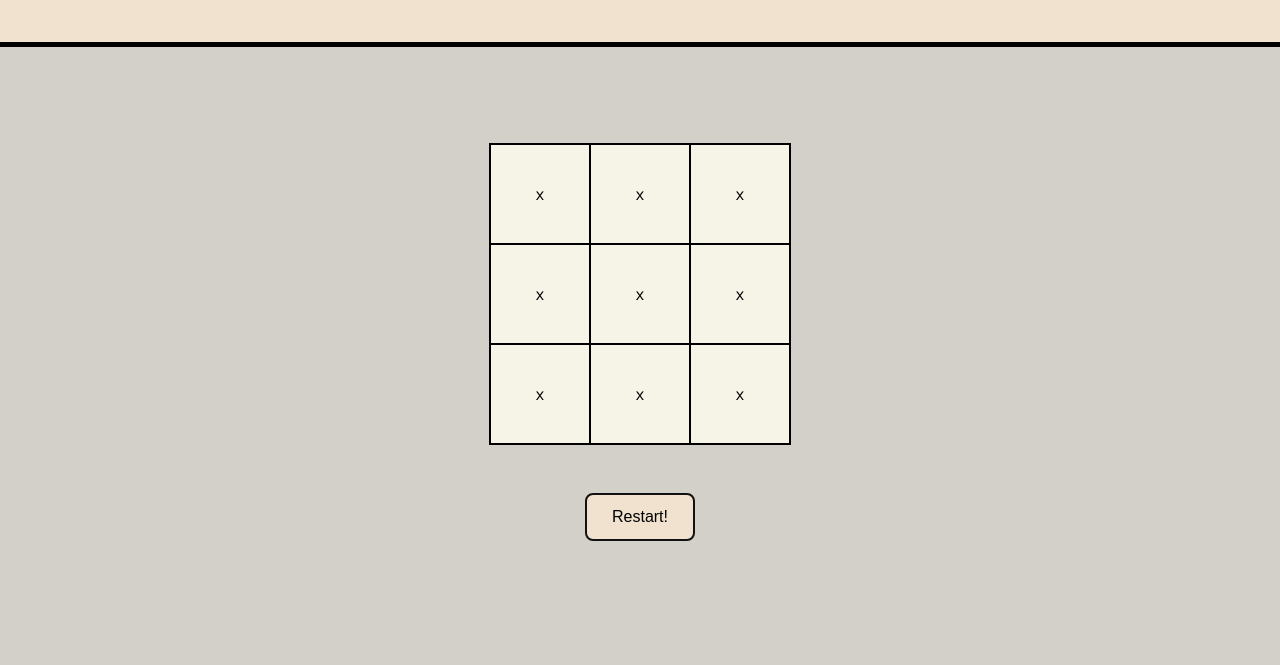
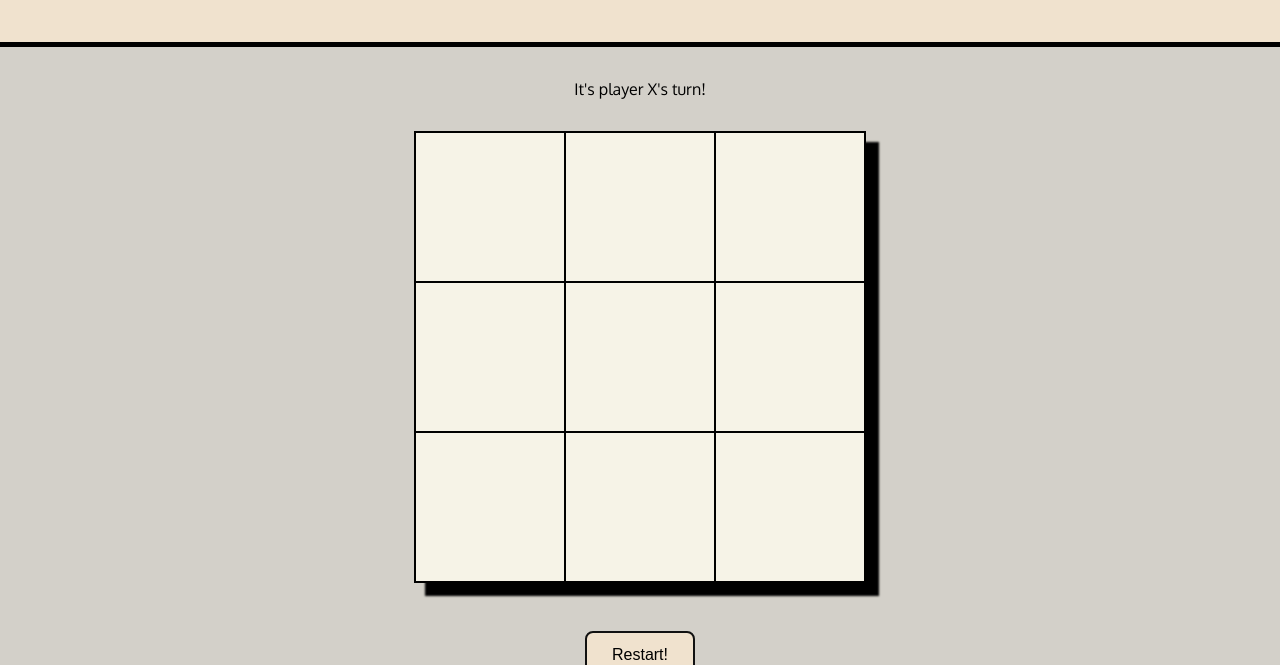
Before and after one commit to aclegere/OdinTicTacToe, a plain HTML site: page index.html in a window 1280 px wide. Shown: the part 135-800 px from the top of the page. Drawn offline with Linux system fonts and the light colour scheme.

Commit message:
marks now render, need to add winning conditions

```diff
--- a/index.html
+++ b/index.html
@@ -7,7 +7,6 @@
     <title>Tic Tac Toe</title>
     <link rel="stylesheet" href="https://fonts.googleapis.com/css?family=Oxygen">
     <link rel="stylesheet" href="styles.css">
-    <script src="script.js"></script>
 </head>
 <body>
     <header>
@@ -16,24 +15,24 @@
     <div class="mainContainer">
         <div id="turnIndicator"><!--who's turn is it--></div>
         <!--Game Board-->
-        <div class="gameboard">
-            <div class="field">x</div>
-            <div class="field">x</div>
-            <div class="field">x</div>
-            <div class="field">x</div>
-            <div class="field">x</div>
-            <div class="field">x</div>
-            <div class="field">x</div>
-            <div class="field">x</div>
-            <div class="field">x</div>
+        <div id="gameboard">
+            <div class="field"></div>
+            <div class="field"></div>
+            <div class="field"></div>
+            <div class="field"></div>
+            <div class="field"></div>
+            <div class="field"></div>
+            <div class="field"></div>
+            <div class="field"></div>
+            <div class="field"></div>
         </div>
-        <!--Reset Button-->
         <div class="resetBtn">
             <button id="restart">Restart!</button>
         </div>
         <div class="message">
-            <p></p>
+            <p id="messageText"></p>
         </div>
     </div>
 </body>
+<script src="script.js"></script>
 </html>
--- a/script.js
+++ b/script.js
@@ -0,0 +1,59 @@
+const winningCombos = [
+    [0, 1, 2],
+    [3, 4, 5],
+    [6, 7, 8],
+    [0, 3, 6],
+    [1, 4, 7],
+    [2, 5, 8],
+    [0, 4, 8],
+    [2, 4, 6]
+    ];
+
+
+
+let board;
+let turn = 'X';
+
+
+const squares = Array.from(document.querySelectorAll('#gameboard div'));
+
+document.getElementById('gameboard').addEventListener('click', handleTurn);
+let messages = document.querySelector('#turnIndicator');
+document.getElementById('restart').addEventListener('click', init);
+
+function gameMessages() {
+    messages.innerHTML = "It's player X's turn!"
+    if(turn === 'X'){
+        messages.innerHTML = "It's player X's turn!"
+    } else {
+        messages.innerHTML = "It's player O's turn!"
+    }
+}
+
+function handleTurn() {
+    let idx = squares.findIndex(function(square) {
+        return square === event.target;
+    });
+    board[idx] = turn;
+    turn = turn === 'X' ? 'O' : 'X';
+    render();
+    gameMessages();
+};
+
+function init() {
+    board = [
+    '', '', '',
+    '', '', '',
+    '', '', ''
+    ];
+    render();
+    gameMessages();
+};
+
+function render() {
+    board.forEach(function(mark, index) {
+    squares[index].textContent = mark;
+    });
+    };
+
+init();
--- a/styles.css
+++ b/styles.css
@@ -27,13 +27,13 @@ h1{
     align-items: center;
 }
 
-.gameboard{
+#gameboard{
     display: grid;
-    margin-top: 6em;
     margin-bottom: 3em;
     border: 1px solid black;
-    grid-template-rows: 100px 100px 100px;
-    grid-template-columns: 100px 100px 100px;
+    grid-template-rows: repeat(3, 150px);
+    grid-template-columns: repeat(3, 150px);
+    box-shadow: 12px 12px 2px 1px;
 }
 
 .field{
@@ -42,6 +42,12 @@ h1{
     justify-content: center;
     border: 1px solid black;
     background-color: #f6f3e7;
+    font-size: 4rem;
+}
+
+#turnIndicator{
+    margin-top: 2em;
+    margin-bottom: 2em;
 }
 
 .field:hover{
```
